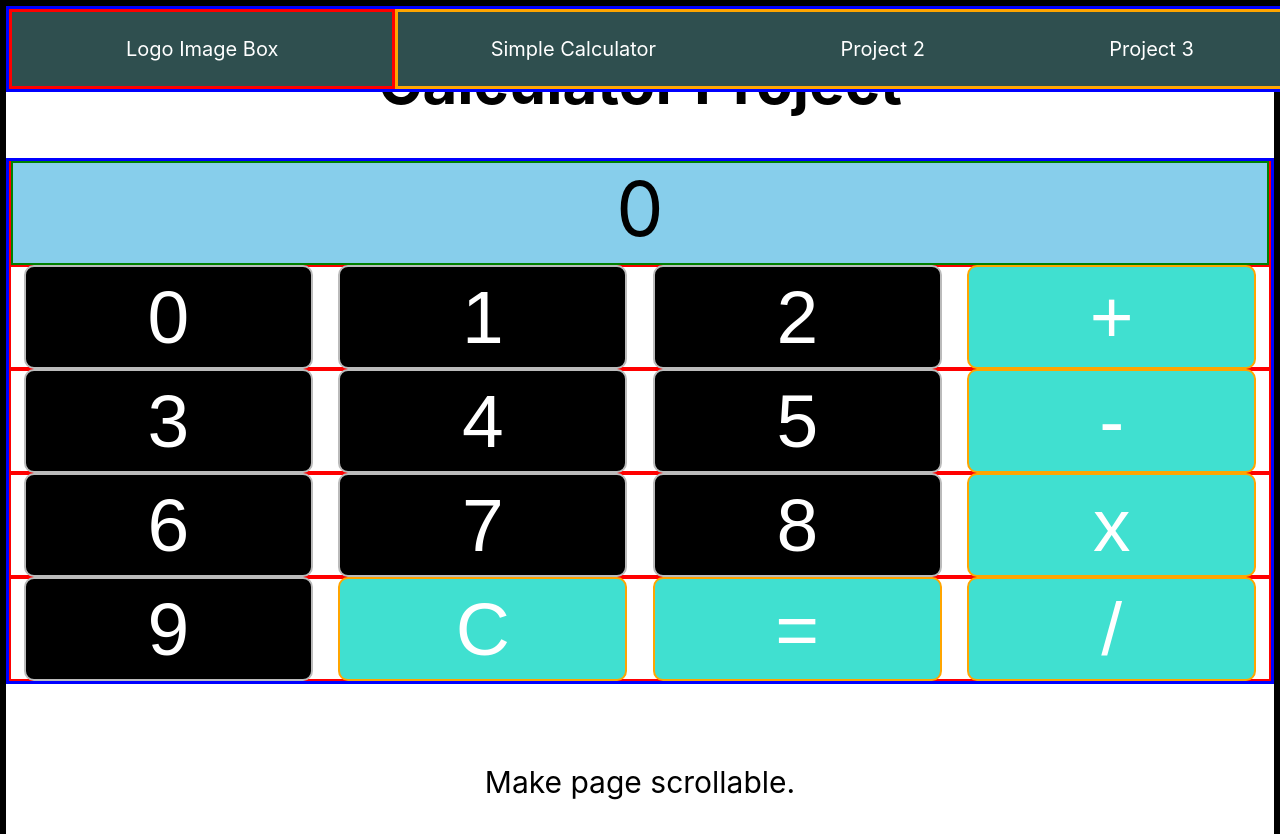
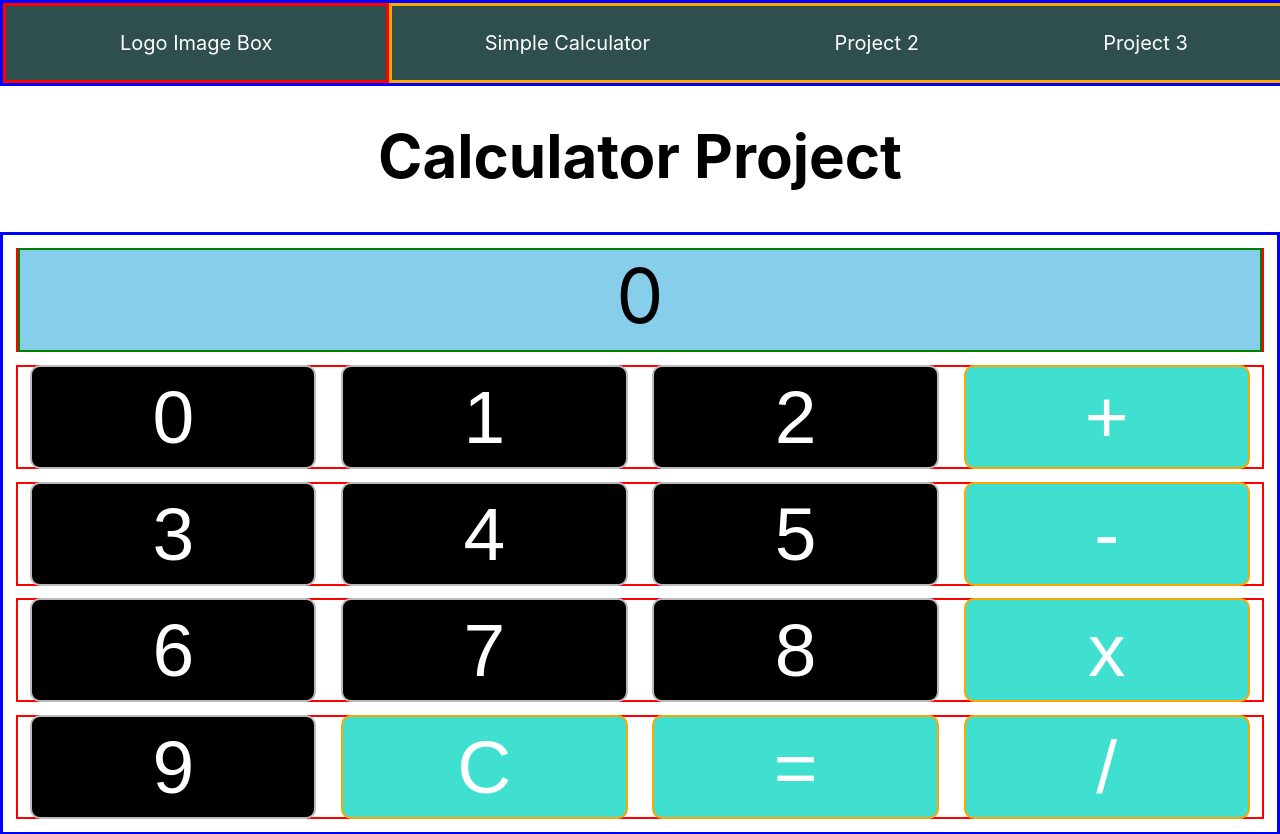
Before and after one commit to justakim12/simple_projects_withReact, a React (Create React App) app in the folder simple_calculator_react/: page / in a window 1280 px wide. Shown: the top 834 px of the page. Built offline with nearby package versions, Linux system fonts and the light colour scheme.

Commit message:
Fix Header margin and position

```diff
--- a/simple_calculator_react/src/App.css
+++ b/simple_calculator_react/src/App.css
@@ -43,10 +43,6 @@ h1 {
   }
 }
 
-body {
-  border: 3px solid black;
-}
-
 .container {
   text-align: center;
   width: calc(100% - 6px);
@@ -68,6 +64,7 @@ body {
   display: flex;
   justify-content: space-between;
   align-items: center;
+  margin: 1%;
   height: 100px;
   border: 2px solid red;
 }
--- a/simple_calculator_react/src/App.js
+++ b/simple_calculator_react/src/App.js
@@ -9,6 +9,10 @@ function App() {
   return (
     <body>
       <Header></Header>
+      <br></br>
+      <br></br>
+      <br></br>
+      <br></br>
       <h1>Calculator Project</h1>
         <div class="container">
           <div class="row">
```
